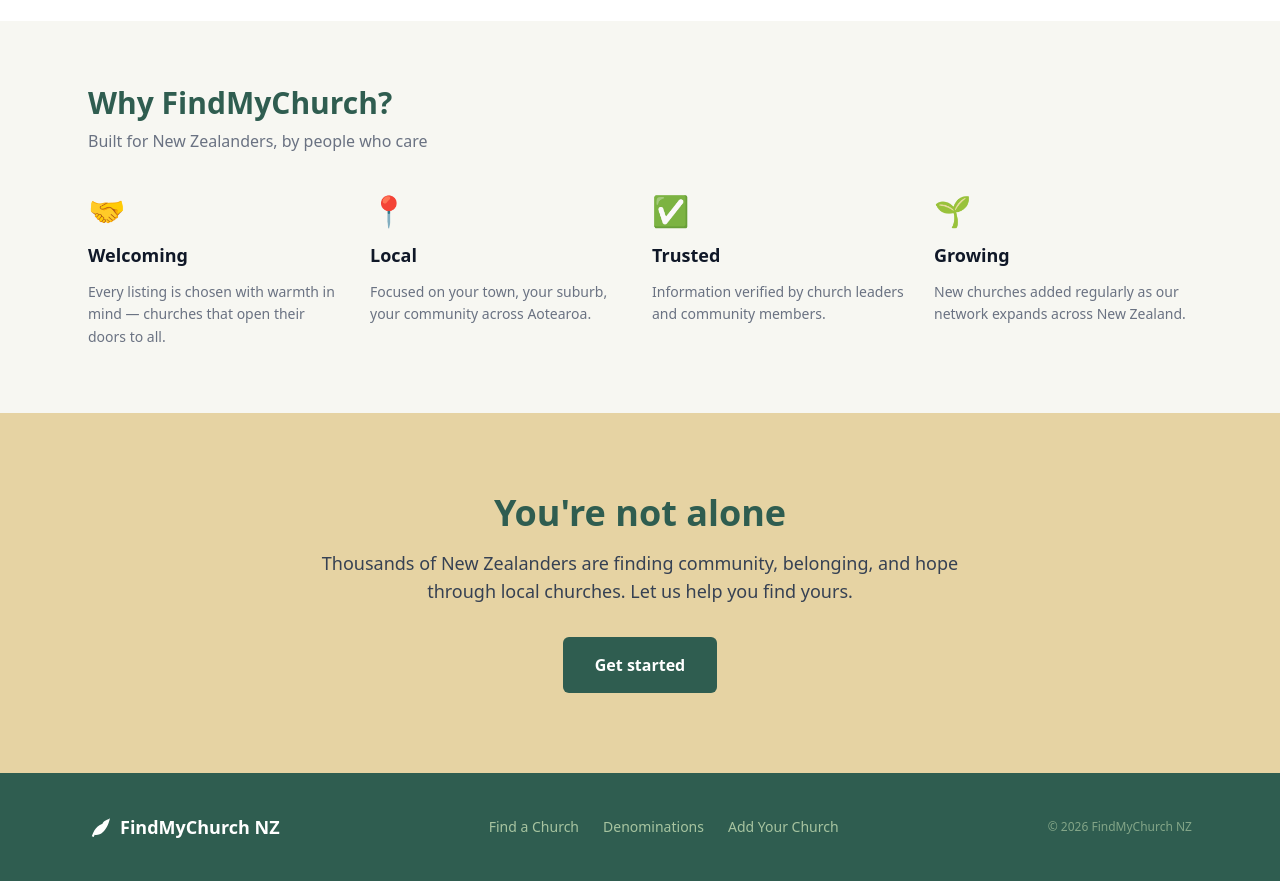
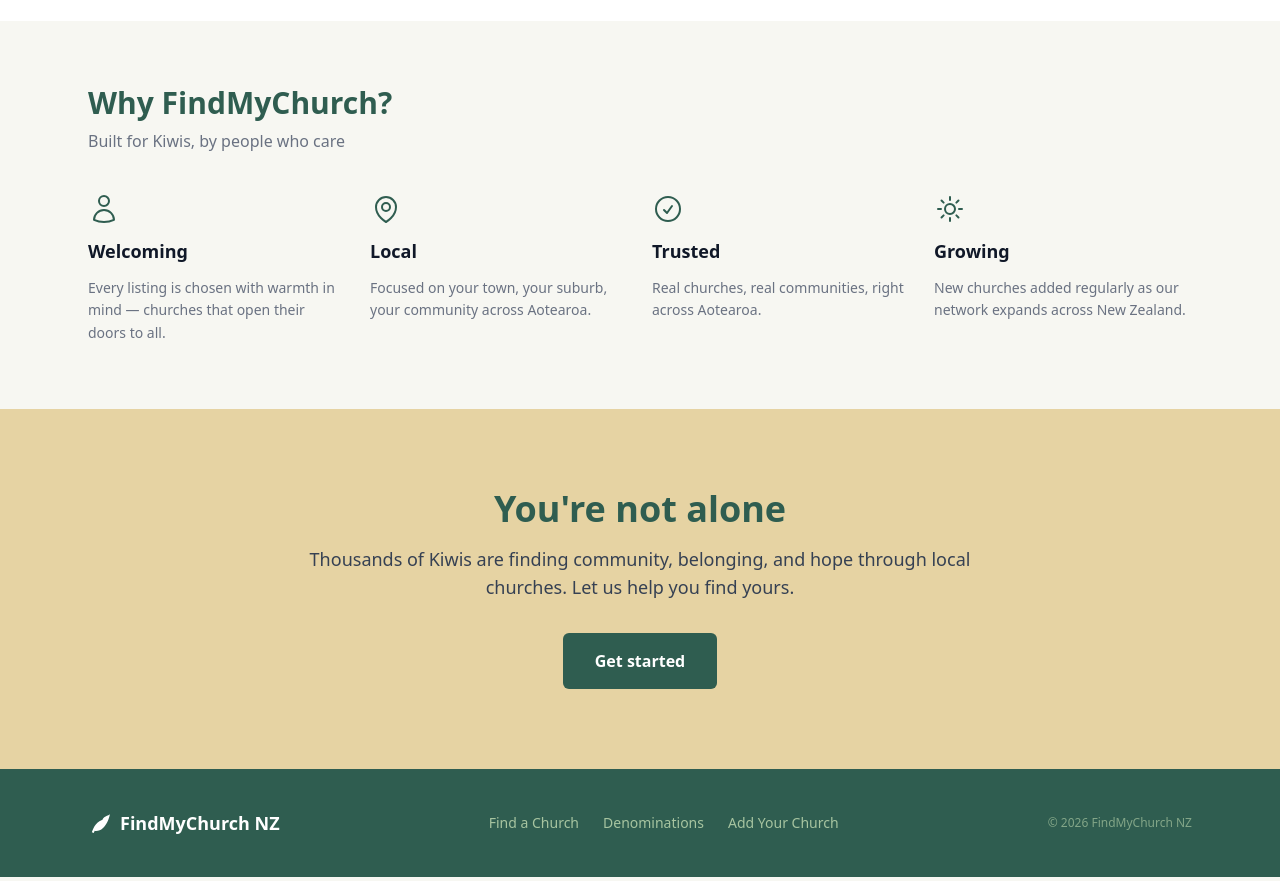
Before and after one commit to mattjenkinson3000/churchdirectory, a Next.js app: page / in a window 1280 px wide. Shown: the part 1340-2221 px from the top of the page. Built offline with nearby package versions, Linux system fonts and the light colour scheme; no server answers; the database is empty.

Commit message:
Fix copy - Kiwis, trusted section, SVG icons

```diff
--- a/src/app/page.js
+++ b/src/app/page.js
@@ -134,33 +134,50 @@ export default async function Home() {
       {/* ── Why section ── */}
       <section className="py-16 px-4 sm:px-6 max-w-6xl mx-auto">
         <h2 className="text-3xl font-bold text-deep-green mb-2">Why FindMyChurch?</h2>
-        <p className="text-gray-500 mb-10">Built for New Zealanders, by people who care</p>
+        <p className="text-gray-500 mb-10">Built for Kiwis, by people who care</p>
 
         <div className="grid grid-cols-1 sm:grid-cols-2 lg:grid-cols-4 gap-6">
           {[
             {
-              emoji: '🤝',
+              icon: (
+                <svg xmlns="http://www.w3.org/2000/svg" fill="none" viewBox="0 0 24 24" strokeWidth="1.5" stroke="#2F5D50" className="w-8 h-8">
+                  <path strokeLinecap="round" strokeLinejoin="round" d="M15.75 6a3.75 3.75 0 1 1-7.5 0 3.75 3.75 0 0 1 7.5 0ZM4.501 20.118a7.5 7.5 0 0 1 14.998 0A17.933 17.933 0 0 1 12 21.75c-2.676 0-5.216-.584-7.499-1.632Z" />
+                </svg>
+              ),
               title: 'Welcoming',
               body: 'Every listing is chosen with warmth in mind — churches that open their doors to all.',
             },
             {
-              emoji: '📍',
+              icon: (
+                <svg xmlns="http://www.w3.org/2000/svg" fill="none" viewBox="0 0 24 24" strokeWidth="1.5" stroke="#2F5D50" className="w-8 h-8">
+                  <path strokeLinecap="round" strokeLinejoin="round" d="M15 10.5a3 3 0 1 1-6 0 3 3 0 0 1 6 0Z" />
+                  <path strokeLinecap="round" strokeLinejoin="round" d="M19.5 10.5c0 7.142-7.5 11.25-7.5 11.25S4.5 17.642 4.5 10.5a7.5 7.5 0 1 1 15 0Z" />
+                </svg>
+              ),
               title: 'Local',
               body: 'Focused on your town, your suburb, your community across Aotearoa.',
             },
             {
-              emoji: '✅',
+              icon: (
+                <svg xmlns="http://www.w3.org/2000/svg" fill="none" viewBox="0 0 24 24" strokeWidth="1.5" stroke="#2F5D50" className="w-8 h-8">
+                  <path strokeLinecap="round" strokeLinejoin="round" d="M9 12.75 11.25 15 15 9.75M21 12a9 9 0 1 1-18 0 9 9 0 0 1 18 0Z" />
+                </svg>
+              ),
               title: 'Trusted',
-              body: 'Information verified by church leaders and community members.',
+              body: 'Real churches, real communities, right across Aotearoa.',
             },
             {
-              emoji: '🌱',
+              icon: (
+                <svg xmlns="http://www.w3.org/2000/svg" fill="none" viewBox="0 0 24 24" strokeWidth="1.5" stroke="#2F5D50" className="w-8 h-8">
+                  <path strokeLinecap="round" strokeLinejoin="round" d="M12 3v2.25m6.364.386-1.591 1.591M21 12h-2.25m-.386 6.364-1.591-1.591M12 18.75V21m-4.773-4.227-1.591 1.591M5.25 12H3m4.227-4.773L5.636 5.636M15.75 12a3.75 3.75 0 1 1-7.5 0 3.75 3.75 0 0 1 7.5 0Z" />
+                </svg>
+              ),
               title: 'Growing',
               body: 'New churches added regularly as our network expands across New Zealand.',
             },
           ].map((item) => (
             <div key={item.title} className="flex flex-col gap-3">
-              <span className="text-3xl">{item.emoji}</span>
+              {item.icon}
               <h3 className="font-semibold text-gray-900 text-lg">{item.title}</h3>
               <p className="text-gray-500 text-sm leading-relaxed">{item.body}</p>
             </div>
@@ -173,7 +190,7 @@ export default async function Home() {
         <div className="max-w-2xl mx-auto text-center">
           <h2 className="text-4xl font-bold text-deep-green mb-4">You&apos;re not alone</h2>
           <p className="text-gray-700 text-lg mb-8">
-            Thousands of New Zealanders are finding community, belonging, and hope through local churches. Let us help you find yours.
+            Thousands of Kiwis are finding community, belonging, and hope through local churches. Let us help you find yours.
           </p>
           <a
             href="/churches"
```
